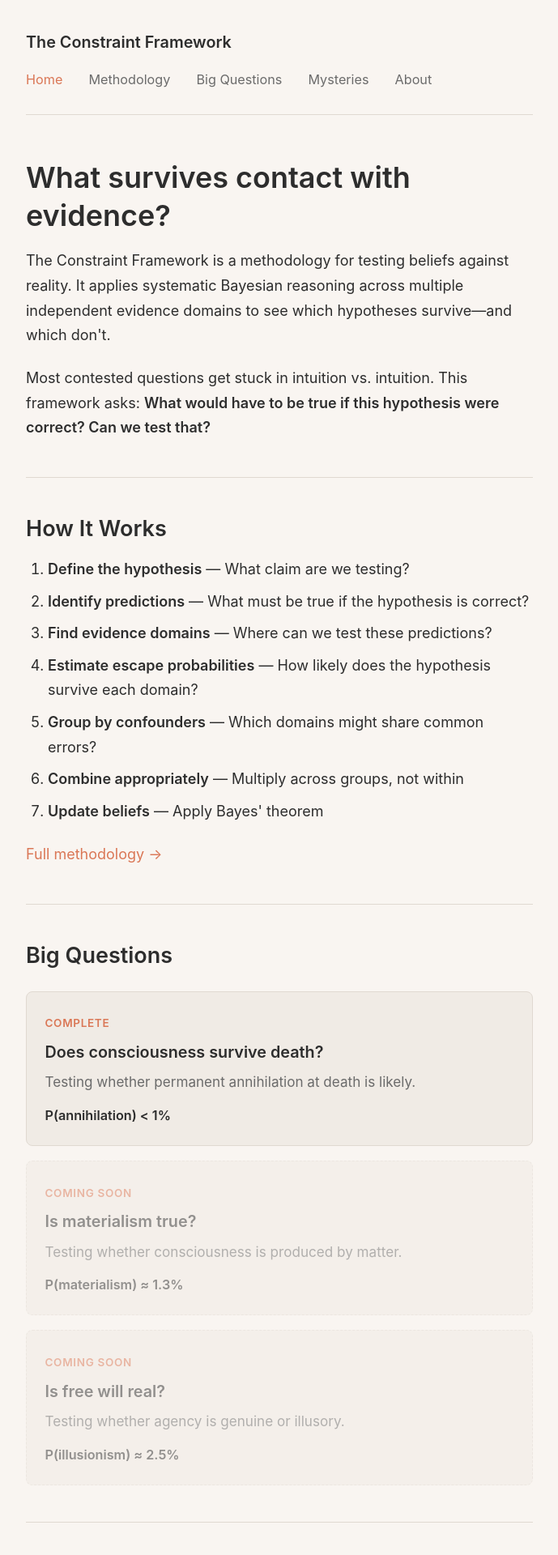
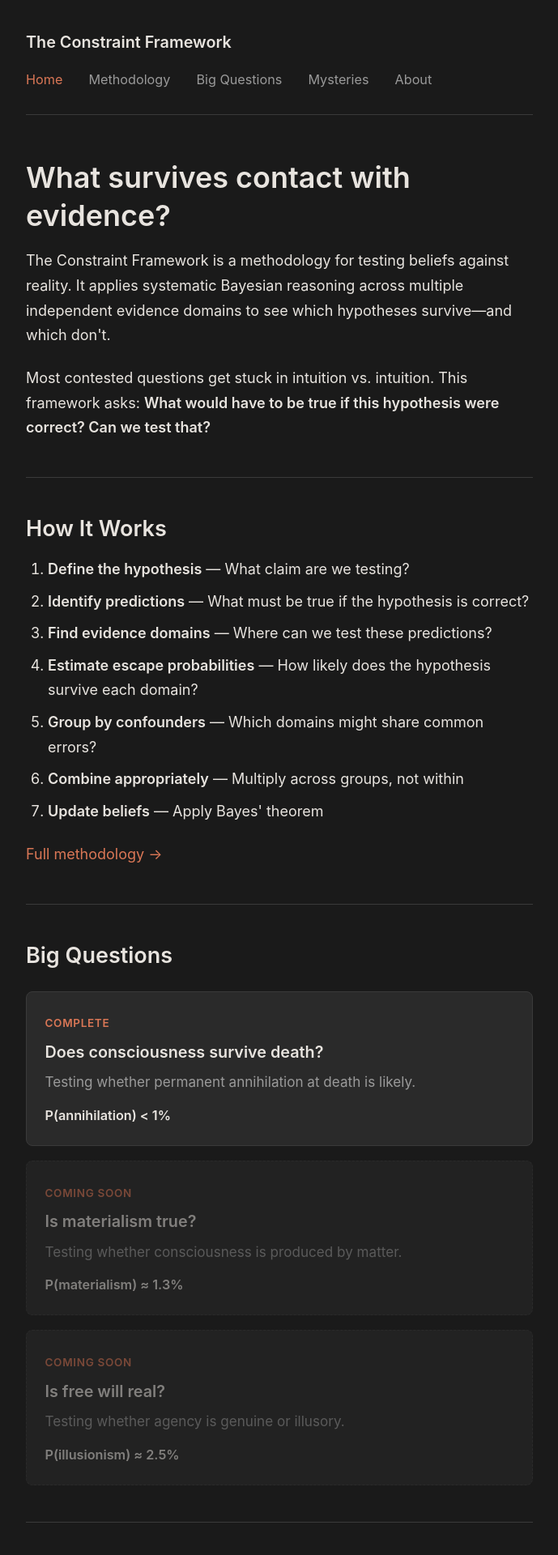
Before and after one commit to aitrmna/the-constraint-framework, a Jekyll site: the page built from index.md, in a window 1280 px wide. Shown: the top 1920 px of the page at 81% size, without its empty margins (295-984 px from the left). Built offline with Jekyll 4.4.1, drawn with Linux system fonts in a browser that asks for light colours.

Commit message:
Dark mode matching Claude.ai interface

```diff
--- a/assets/css/style.css
+++ b/assets/css/style.css
@@ -1,15 +1,16 @@
-/* Claude.ai Inspired - Warm, Clean, Readable */
+/* Claude.ai Dark Mode - Exact Match */
 
 :root {
-  --text: #2d2d2d;
-  --text-muted: #6b6b6b;
-  --bg: #f9f5f1;
-  --bg-alt: #f0ebe5;
-  --border: #e0d9d1;
+  --bg: #1a1a1a;
+  --bg-alt: #242424;
+  --bg-card: #2a2a2a;
+  --text: #e8e4df;
+  --text-muted: #9a9a9a;
+  --border: #3a3a3a;
   --accent: #da7756;
-  --accent-hover: #c9654a;
+  --accent-hover: #e8886a;
   --link: #da7756;
-  --link-hover: #c9654a;
+  --link-hover: #e8886a;
   --max-width: 680px;
 }
 
@@ -201,7 +202,7 @@ strong {
 .app-card {
   display: block;
   padding: 1.25rem;
-  background: var(--bg-alt);
+  background: var(--bg-card);
   border: 1px solid var(--border);
   border-radius: 8px;
   transition: all 0.2s ease;
@@ -209,7 +210,6 @@ strong {
 
 .app-card:hover {
   border-color: var(--accent);
-  box-shadow: 0 2px 8px rgba(218, 119, 86, 0.1);
   text-decoration: none;
 }
 
@@ -248,7 +248,6 @@ strong {
 
 .app-card.coming-soon:hover {
   border-color: var(--border);
-  box-shadow: none;
 }
 
 /* Series navigation */
@@ -296,7 +295,7 @@ strong {
 
 /* Selection color */
 ::selection {
-  background: rgba(218, 119, 86, 0.2);
+  background: rgba(218, 119, 86, 0.3);
 }
 
 /* Mobile adjustments */
```
